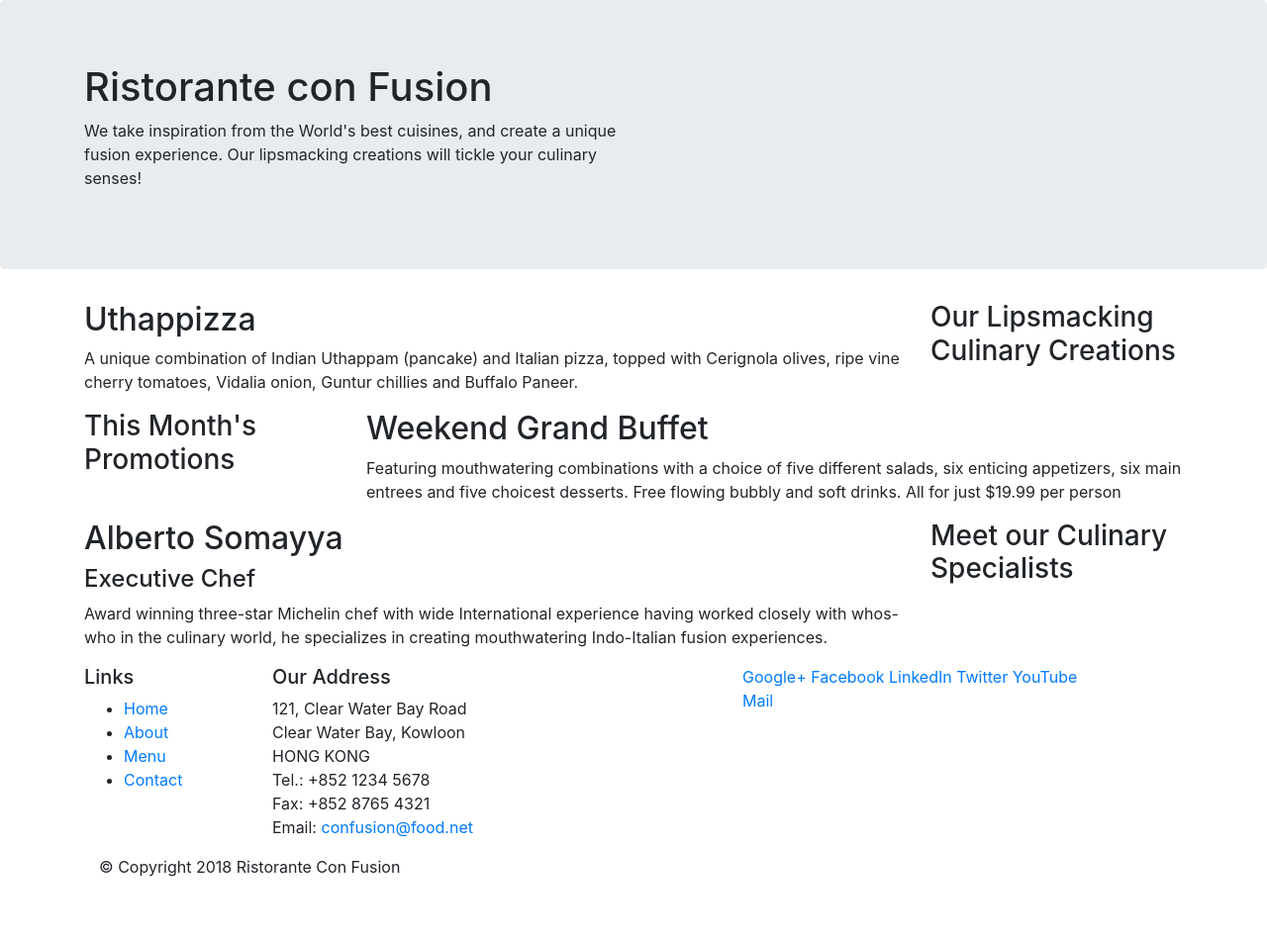
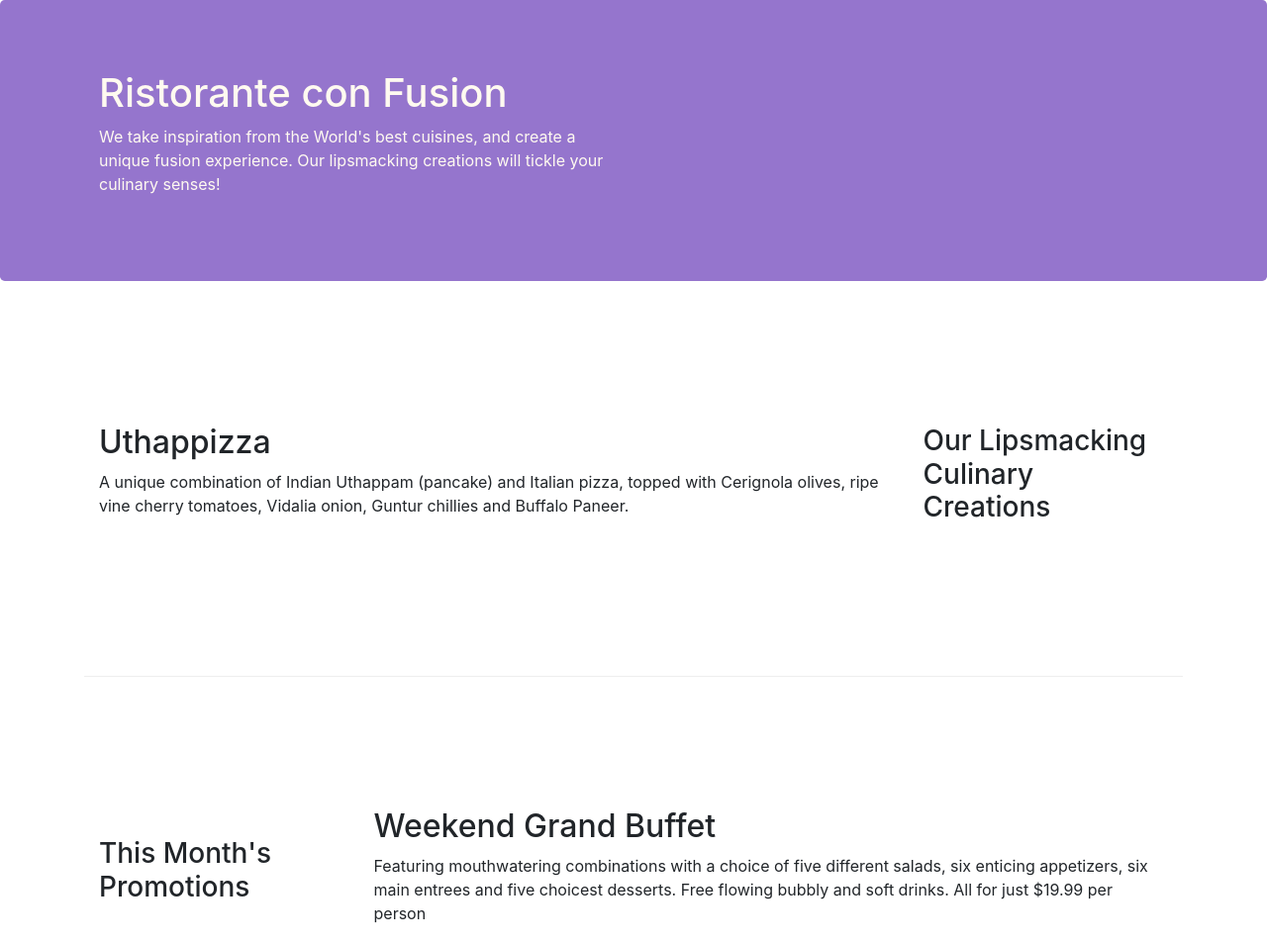
Before and after one commit to KANATA1/confusionadvanced, a website: page index.html in a window 1280 px wide. Shown: the top 954 px of the page at 99% size. Before the commit the page ends 904 px from the top, so only its background shows below. Drawn offline with nearby package versions, Linux system fonts and the light colour scheme.

Commit message:
Bootstrap Grid Part 2

```diff
--- /dev/null
+++ b/css/style.css
@@ -0,0 +1,34 @@
+.row-header
+{
+margin:0px auto;
+padding:0px;
+}
+.row-content {
+margin:0px auto;
+padding: 50px 0px 50px 0px;
+border-bottom: 1px ridge;
+min-height:400px;
+/* The min-height property defines the minimum height of an element. If the content is smaller than the
+minimum height, the minimum height will be applied. If the content is larger than the minimum height,
+the min-height property has no effect.
+*/
+}
+.footer{
+    background-color: #D1C4E9;
+    margin:0px auto;
+    padding: 20px 0px 20px 0px;
+}
+.jumbotron {
+    padding:70px 30px 70px 30px;
+    margin:0px auto;
+    background: #9575CD ;
+    color: floralwhite;
+    }
+    address{
+    font-size:80%;
+    margin:0px;
+    color:#0f0f0f;
+    /* by assigning auto to the left and right margins of an element, they take up the available horizontal space in the
+    element's container equally – and thus the element gets centered.
+    */
+}
--- a/index.html
+++ b/index.html
@@ -8,13 +8,14 @@
     <meta http-equiv="x-ua-compatible" content="ie=edge">
     <!-- Bootstrap CSS -->
     <link rel="stylesheet" href="node_modules/bootstrap/dist/css/bootstrap.min.css">
+    <link href="css/style.css" rel="stylesheet">
 </head>
 
 <body>
 
     <header class="jumbotron">
         <div class="container">
-            <div class="row">
+            <div class="row row-header">
                 <div class="col-12 col-sm-6">
                     <h1>Ristorante con Fusion</h1>
                     <p>We take inspiration from the World's best cuisines, and create a unique fusion experience. Our lipsmacking creations will tickle your culinary senses!</p>
@@ -26,7 +27,7 @@
     </header>
 
     <div class="container">
-        <div class="row">
+        <div class="row row-content align-items-center">
             <div class="col-12 col-sm-4 order-sm-last col-md-3">
                 <h3>Our Lipsmacking Culinary Creations</h3>
             </div>
@@ -37,7 +38,7 @@
         </div>
 
 
-        <div class="row">
+        <div class="row row-content align-items-center">
             <div class="col-12 col-sm-4 col-md-3">
                 <h3>This Month's Promotions</h3>
             </div>
@@ -47,7 +48,7 @@
             </div>
         </div>
 
-        <div class="row">
+        <div class="row row-content align-items-center">
             <div class="col-12 col-sm-4 order-sm-last col-md-3">
                 <h3>Meet our Culinary Specialists</h3>
             </div>
@@ -59,12 +60,12 @@
         </div>
     </div>
 
-    <footer>
+    <footer class="footer">
         <div class="container">
             <div class="row">
                 <div class="col-4 offset-a col-sm-2">
                     <h5>Links</h5>
-                    <ul>
+                    <ul class="list-unstyled">
                         <li><a href="#">Home</a></li>
                         <li><a href="#">About</a></li>
                         <li><a href="#">Menu</a></li>
@@ -83,7 +84,7 @@
 		           </address>
                 </div>
                 <div class="col-12 col-sm-4">
-                    <div>
+                    <div class="text-center">
                         <a href="http://google.com/+">Google+</a>
                         <a href="http://www.facebook.com/profile.php?id=">Facebook</a>
                         <a href="http://www.linkedin.com/in/">LinkedIn</a>
@@ -93,7 +94,7 @@
                     </div>
                 </div>
            </div>
-           <div>
+           <div class="row justify-content-center">
                 <div class="col-auto">
                     <p>© Copyright 2018 Ristorante Con Fusion</p>
                 </div>
```
